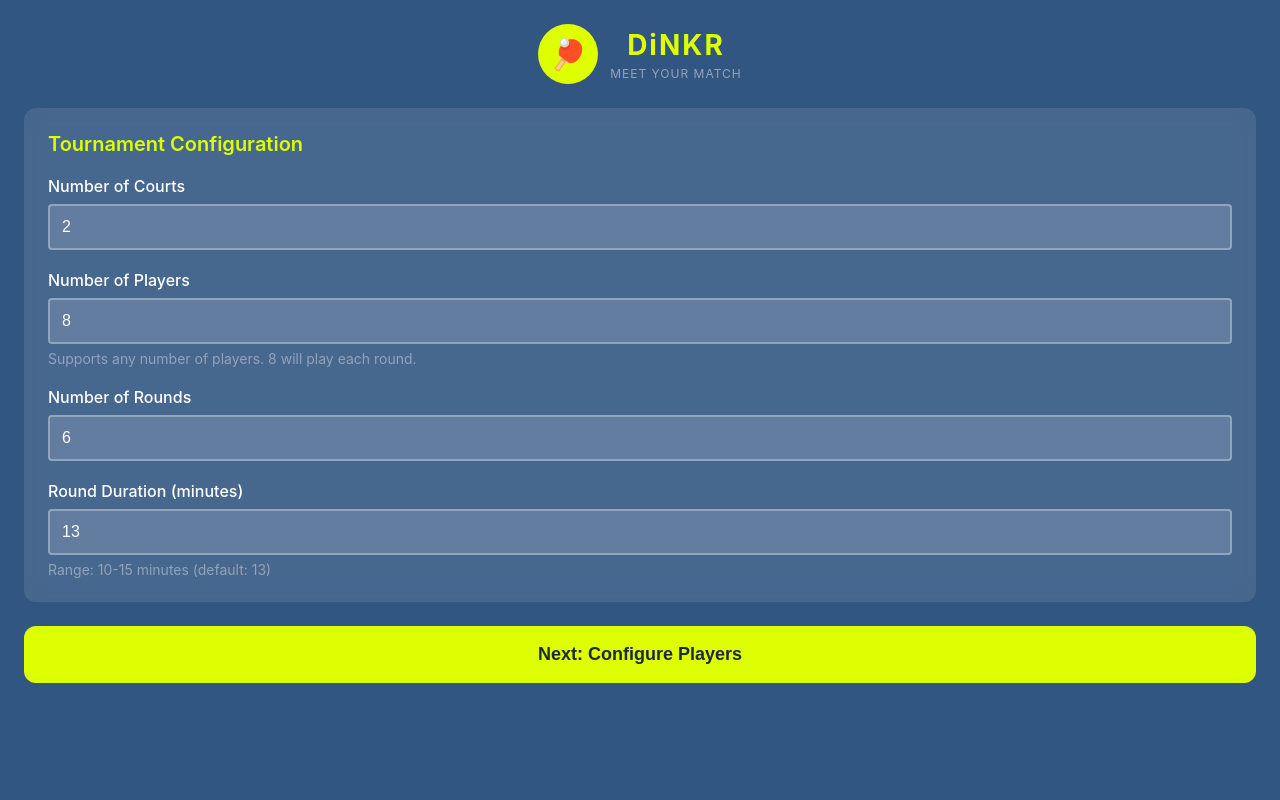
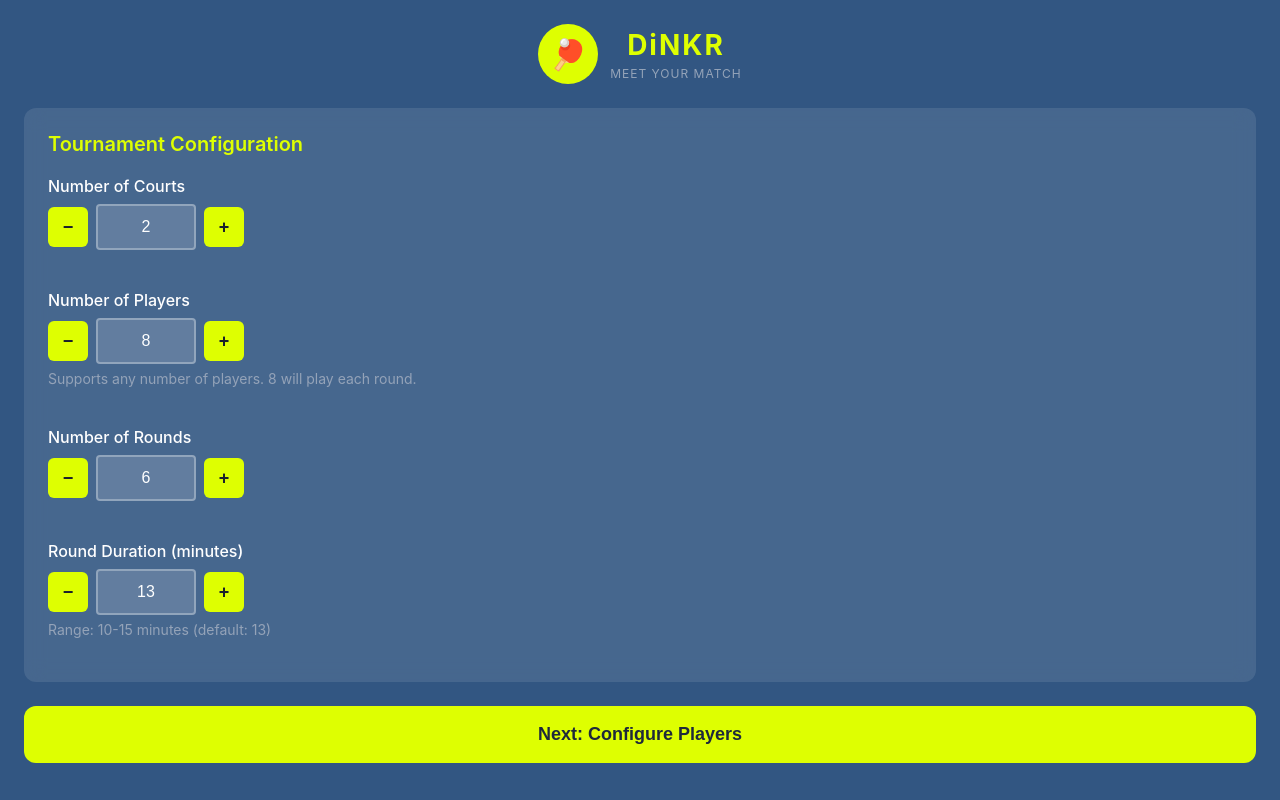
Before and after one commit to dinkrdan/DiNKR-tournament, a Flask app: page / in a window 1280 px wide. Run offline with Flask 3, Linux system fonts and the light colour scheme.

Commit message:
Add files via upload

```diff
--- a/templates/index.html
+++ b/templates/index.html
@@ -144,8 +144,42 @@
         /* Ensure smooth scrolling on mobile */
         html { scroll-behavior: smooth; }
 
+        /* Number input with controls */
+        .number-input-container {
+            display: flex;
+            align-items: center;
+            gap: 8px;
+        }
+
+        .number-input-btn {
+            background: #deff01;
+            color: #1a202c;
+            border: none;
+            width: 40px;
+            height: 40px;
+            border-radius: 6px;
+            font-size: 18px;
+            font-weight: bold;
+            cursor: pointer;
+            transition: all 0.2s;
+            display: flex;
+            align-items: center;
+            justify-content: center;
+        }
+
+        .number-input-btn:hover {
+            background: #c5d601;
+            transform: translateY(-1px);
+        }
+
+        .number-input-btn:disabled {
+            background: #9ca3af;
+            cursor: not-allowed;
+            transform: none;
+        }
+
         /* Prevent zoom on double-tap for inputs */
-        input[type="tel"], input[type="text"], select {
+        input[type="tel"], input[type="text"], input[type="number"], select {
             font-size: 16px;
             transform: translateZ(0);
         }
@@ -241,6 +275,75 @@
                     color: 'white'
                 }
             }, '✓');
+        };
+
+        // Number Input Component with +/- buttons
+        const NumberInput = ({ value, onChange, min = 1, max = 100, label, helpText, style = {} }) => {
+            const increment = () => {
+                if (value < max) {
+                    onChange(value + 1);
+                }
+            };
+
+            const decrement = () => {
+                if (value > min) {
+                    onChange(value - 1);
+                }
+            };
+
+            const handleInputChange = (e) => {
+                const newValue = parseInt(e.target.value) || min;
+                const clampedValue = Math.max(min, Math.min(max, newValue));
+                onChange(clampedValue);
+            };
+
+            return h('div', { style: { marginBottom: '20px' } }, [
+                h('label', {
+                    key: 'label',
+                    style: { display: 'block', fontSize: '16px', fontWeight: '500', marginBottom: '8px', color: 'white' }
+                }, label),
+                h('div', {
+                    key: 'input-container',
+                    className: 'number-input-container'
+                }, [
+                    h('button', {
+                        key: 'decrement',
+                        onClick: decrement,
+                        disabled: value <= min,
+                        className: 'number-input-btn',
+                        type: 'button'
+                    }, '−'),
+                    h('input', {
+                        key: 'input',
+                        type: 'number',
+                        min,
+                        max,
+                        value,
+                        onChange: handleInputChange,
+                        className: 'input',
+                        style: {
+                            width: '100px',
+                            textAlign: 'center',
+                            backgroundColor: 'rgba(255, 255, 255, 0.15)',
+                            border: '2px solid rgba(255, 255, 255, 0.3)',
+                            color: 'white',
+                            fontSize: '16px',
+                            ...style
+                        }
+                    }),
+                    h('button', {
+                        key: 'increment',
+                        onClick: increment,
+                        disabled: value >= max,
+                        className: 'number-input-btn',
+                        type: 'button'
+                    }, '+')
+                ]),
+                helpText ? h('p', {
+                    key: 'help',
+                    style: { fontSize: '14px', color: '#94a3b8', marginTop: '6px' }
+                }, helpText) : null
+            ]);
         };
 
         // Score Validation Dialog Component
@@ -1096,6 +1199,7 @@
             const [successMessage, setSuccessMessage] = useState('');
             const [showSkipDialog, setShowSkipDialog] = useState(false);
             const [showSwitchDialog, setShowSwitchDialog] = useState(false);
+            const [pendingSkipPlayers, setPendingSkipPlayers] = useState([]);
 
             // Score validation state
             const [scoreValidation, setScoreValidation] = useState({
@@ -1175,8 +1279,8 @@
                         setTournament(result);
                         setCurrentRound(0);
                         setScores({});
-                        setPhase('playing');
-                        showSuccess('Tournament generated successfully!');
+                        setPhase('setup'); // Start in setup phase to allow assignment review
+                        showSuccess('Tournament generated successfully! Review assignments or start Round 1.');
                         setStep(3);
                     } else {
                         showError(result.error || 'Failed to generate tournament');
@@ -1284,16 +1388,58 @@
             };
 
             const handleSkipPlayersSelected = (skipPlayers) => {
+                setPendingSkipPlayers(skipPlayers);
                 // After skip dialog, show switch dialog
                 setShowSwitchDialog(true);
-                // Store skip players for later use
-                window.tempSkipPlayers = skipPlayers;
             };
 
             const handleSwitchesConfirmed = (switches) => {
-                const skipPlayers = window.tempSkipPlayers || [];
+                if (phase === 'setup') {
+                    // For Round 1, apply switches and start playing
+                    applyRound1Switches(switches);
+                } else {
+                    // For subsequent rounds, advance with skip players and switches
+                    const skipPlayers = pendingSkipPlayers;
+                    setPendingSkipPlayers([]);
                     advanceRound(skipPlayers, switches);
-                window.tempSkipPlayers = null;
+                }
+            };
+
+            const applyRound1Switches = async (switches) => {
+                try {
+                    if (switches.length > 0) {
+                        setLoading(true);
+                        const response = await fetch('/api/apply_player_switches', {
+                            method: 'POST',
+                            headers: { 'Content-Type': 'application/json' },
+                            body: JSON.stringify({
+                                switches,
+                                roundIndex: 0
+                            })
+                        });
+
+                        if (response.ok) {
+                            // Refresh tournament state
+                            const stateResponse = await fetch('/api/get_tournament_state');
+                            const state = await stateResponse.json();
+
+                            if (state.tournament) {
+                                setTournament(state.tournament);
+                            }
+
+                            showSuccess(`Applied ${switches.length} manual assignment(s) for Round 1`);
+                        } else {
+                            showError('Failed to apply switches');
+                        }
+                    }
+
+                    // Transition to playing phase
+                    setPhase('playing');
+                } catch (error) {
+                    showError('Network error: ' + error.message);
+                } finally {
+                    setLoading(false);
+                }
             };
 
             const advanceRound = async (skipPlayers = [], playerSwitches = []) => {
@@ -1383,92 +1529,40 @@
                             key: 'fields',
                             style: { display: 'flex', flexDirection: 'column', gap: '20px' }
                         }, [
-                            h('div', { key: 'courts' }, [
-                                h('label', {
-                                    style: { display: 'block', fontSize: '16px', fontWeight: '500', marginBottom: '8px', color: 'white' }
-                                }, 'Number of Courts'),
-                                h('input', {
-                                    type: 'number',
+                            h(NumberInput, {
+                                key: 'courts',
+                                value: config.courts,
+                                onChange: (value) => setConfig(prev => ({...prev, courts: value})),
                                 min: 1,
                                 max: 10,
-                                    value: config.courts,
-                                    onChange: (e) => setConfig(prev => ({...prev, courts: Math.max(1, parseInt(e.target.value) || 1)})),
-                                    className: 'input',
-                                    style: {
-                                        width: '100%',
-                                        backgroundColor: 'rgba(255, 255, 255, 0.15)',
-                                        border: '2px solid rgba(255, 255, 255, 0.3)',
-                                        color: 'white',
-                                        fontSize: '16px'
-                                    }
-                                })
-                            ]),
-                            h('div', { key: 'players' }, [
-                                h('label', {
-                                    style: { display: 'block', fontSize: '16px', fontWeight: '500', marginBottom: '8px', color: 'white' }
-                                }, 'Number of Players'),
-                                h('input', {
-                                    type: 'number',
+                                label: 'Number of Courts'
+                            }),
+                            h(NumberInput, {
+                                key: 'players',
+                                value: config.totalPlayers,
+                                onChange: (value) => setConfig(prev => ({...prev, totalPlayers: value})),
                                 min: 4,
                                 max: 100,
-                                    value: config.totalPlayers,
-                                    onChange: (e) => setConfig(prev => ({...prev, totalPlayers: Math.max(4, parseInt(e.target.value) || 4)})),
-                                    className: 'input',
-                                    style: {
-                                        width: '100%',
-                                        backgroundColor: 'rgba(255, 255, 255, 0.15)',
-                                        border: '2px solid rgba(255, 255, 255, 0.3)',
-                                        color: 'white',
-                                        fontSize: '16px'
-                                    }
+                                label: 'Number of Players',
+                                helpText: `Supports any number of players. ${config.courts * 4} will play each round.`
                             }),
-                                h('p', {
-                                    style: { fontSize: '14px', color: '#94a3b8', marginTop: '6px' }
-                                }, `Supports any number of players. ${config.courts * 4} will play each round.`)
-                            ]),
-                            h('div', { key: 'rounds' }, [
-                                h('label', {
-                                    style: { display: 'block', fontSize: '16px', fontWeight: '500', marginBottom: '8px', color: 'white' }
-                                }, 'Number of Rounds'),
-                                h('input', {
-                                    type: 'number',
+                            h(NumberInput, {
+                                key: 'rounds',
+                                value: config.rounds,
+                                onChange: (value) => setConfig(prev => ({...prev, rounds: value})),
                                 min: 3,
                                 max: 15,
-                                    value: config.rounds,
-                                    onChange: (e) => setConfig(prev => ({...prev, rounds: Math.max(3, parseInt(e.target.value) || 3)})),
-                                    className: 'input',
-                                    style: {
-                                        width: '100%',
-                                        backgroundColor: 'rgba(255, 255, 255, 0.15)',
-                                        border: '2px solid rgba(255, 255, 255, 0.3)',
-                                        color: 'white',
-                                        fontSize: '16px'
-                                    }
-                                })
-                            ]),
-                            h('div', { key: 'duration' }, [
-                                h('label', {
-                                    style: { display: 'block', fontSize: '16px', fontWeight: '500', marginBottom: '8px', color: 'white' }
-                                }, 'Round Duration (minutes)'),
-                                h('input', {
-                                    type: 'number',
+                                label: 'Number of Rounds'
+                            }),
+                            h(NumberInput, {
+                                key: 'duration',
+                                value: config.roundDuration,
+                                onChange: (value) => setConfig(prev => ({...prev, roundDuration: value})),
                                 min: 10,
                                 max: 15,
-                                    value: config.roundDuration,
-                                    onChange: (e) => setConfig(prev => ({...prev, roundDuration: Math.max(10, Math.min(15, parseInt(e.target.value) || 13))})),
-                                    className: 'input',
-                                    style: {
-                                        width: '100%',
-                                        backgroundColor: 'rgba(255, 255, 255, 0.15)',
-                                        border: '2px solid rgba(255, 255, 255, 0.3)',
-                                        color: 'white',
-                                        fontSize: '16px'
-                                    }
-                                }),
-                                h('p', {
-                                    style: { fontSize: '14px', color: '#94a3b8', marginTop: '6px' }
-                                }, 'Range: 10-15 minutes (default: 13)')
-                            ])
+                                label: 'Round Duration (minutes)',
+                                helpText: 'Range: 10-15 minutes (default: 13)'
+                            })
                         ])
                     ]),
 
```
Lines whose indentation alone changed are shown as unchanged.
